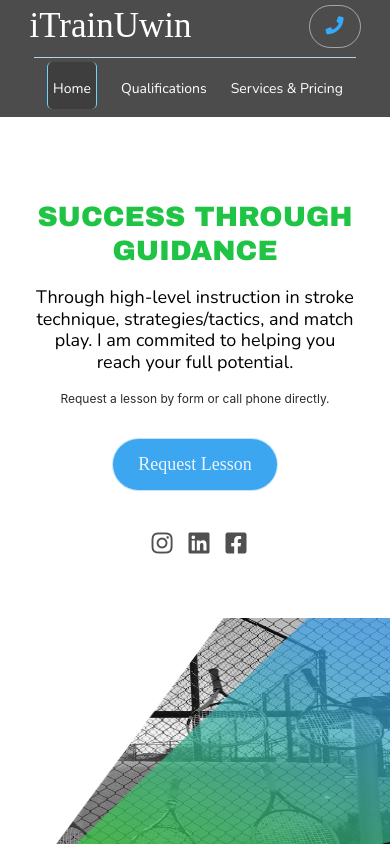
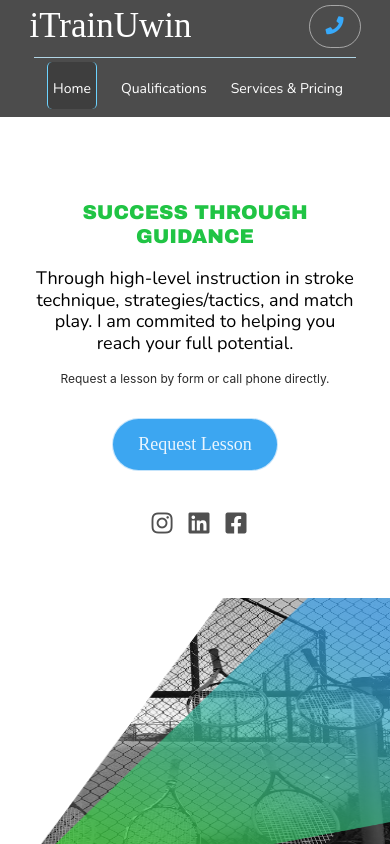
Before and after one commit to mtaslagyan/itrainuwin, a React (Create React App) app: page / in a window 390 px wide. Shown: the top 844 px of the page. Built offline with nearby package versions, Linux system fonts and the light colour scheme; a web font is replaced by a local one.

Commit message:
Add files via upload

```diff
--- a/src/index.css
+++ b/src/index.css
@@ -790,7 +790,7 @@ input{
     background:green;
   } */
   .title{
-    font-size:32px;
+    font-size:31px;
   }
   .crissStanding{
     margin-top:150px;
@@ -823,7 +823,7 @@ input{
     background:orange;
   } */
   .title{
-    font-size:30px;
+    font-size:27px;
   }
   .banner-text{
     margin-top:200px;
@@ -861,7 +861,7 @@ input{
     background:red;
   } */
   .title{
-    font-size:30px;
+    font-size:20px;
   }
   .intro{
     font-size:18px;
@@ -926,10 +926,6 @@ input{
   .timeline-title{
     font-size:18px;
   }
-  .banner-text{
-    /* padding-left:50px;
-    padding-right:50px; */
-  }
 
 }
 
@@ -940,9 +936,6 @@ input{
   /* body{
     background:white;
   } */
-  .title{
-    font-size:28px;
-  }
   .banner-text{
     margin-top:200px;
     text-align:center;
@@ -1069,14 +1062,12 @@ input{
 }
 
 /* XS */
-@media (max-width: 425px)
+@media (max-width: 424px)
 {
   /* body{
     background:purple;
   } */
-  .title{
-    font-size:28px;
-  }
+
   .gallery img{
     width:33.33333333333333%;
   }
@@ -1162,12 +1153,6 @@ input{
     width: 100px;
   }
 
-}
-@media (max-width: 375px)
-{
-  .title{
-    font-size:27px;
-  }
 }
 
 
@@ -1214,9 +1199,7 @@ input{
   .testimonials-title{
     font-size:28px;
   }
-  .title{
-    font-size:26px;
-  }
+
 }
 
 
```
